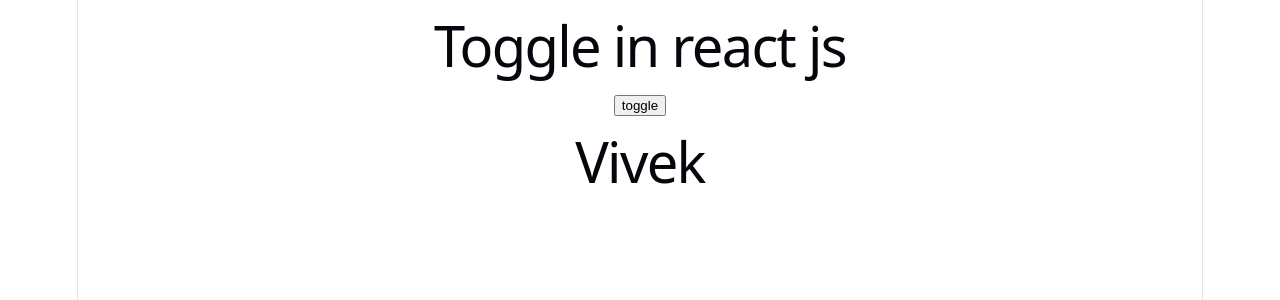
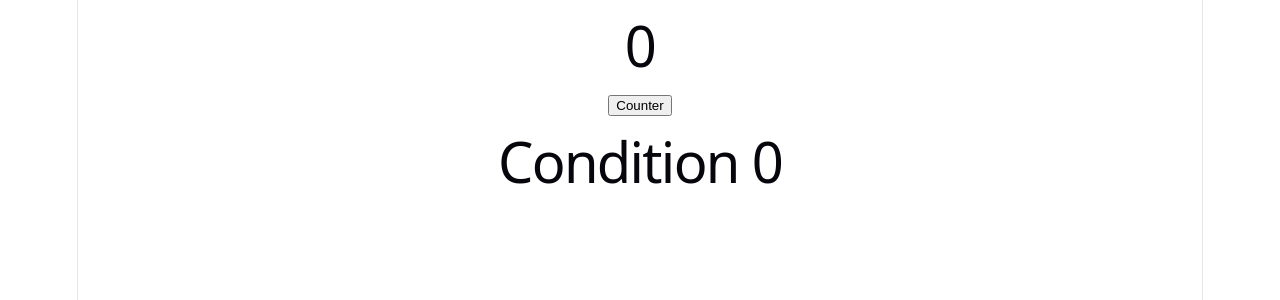
Before and after one commit to viveksingh018/raact_step_by_step, a React (Vite) app: page / in a window 1280 px wide. Shown: the top 300 px of the page. Built offline with nearby package versions, Linux system fonts and the light colour scheme.

Commit message:
nested conditon in useState

```diff
--- a/src/App.jsx
+++ b/src/App.jsx
@@ -1,15 +1,20 @@
-import Toggle from "./Toggle"
-import { useState } from "react"
+import React, { useState } from 'react'
 
 const App = () => {
-  const [display, setDisplay] = useState(true)
+  const [count, setCount] = useState(0)
   return (
     <div>
-      <h1>Toggle in react js</h1>
-      <button onClick={() => setDisplay(!display)}>toggle</button>
-      {display? <Toggle /> : null}
+      <h1>{count}</h1>
+      <button onClick={()=>setCount(count + 1)}>Counter</button>
+      {
+        count == 0 ? <h1>Condition 0</h1>
+        : count == 1 ? <h1>Condition 1</h1>
+        : count == 2 ? <h1>Condition 2</h1>
+        : count == 3 ? <h1>Condition 3</h1>
+        : <h1>Others Condition</h1>
+      }
     </div>
   )
 }
 
-export default App;
+export default App
```
